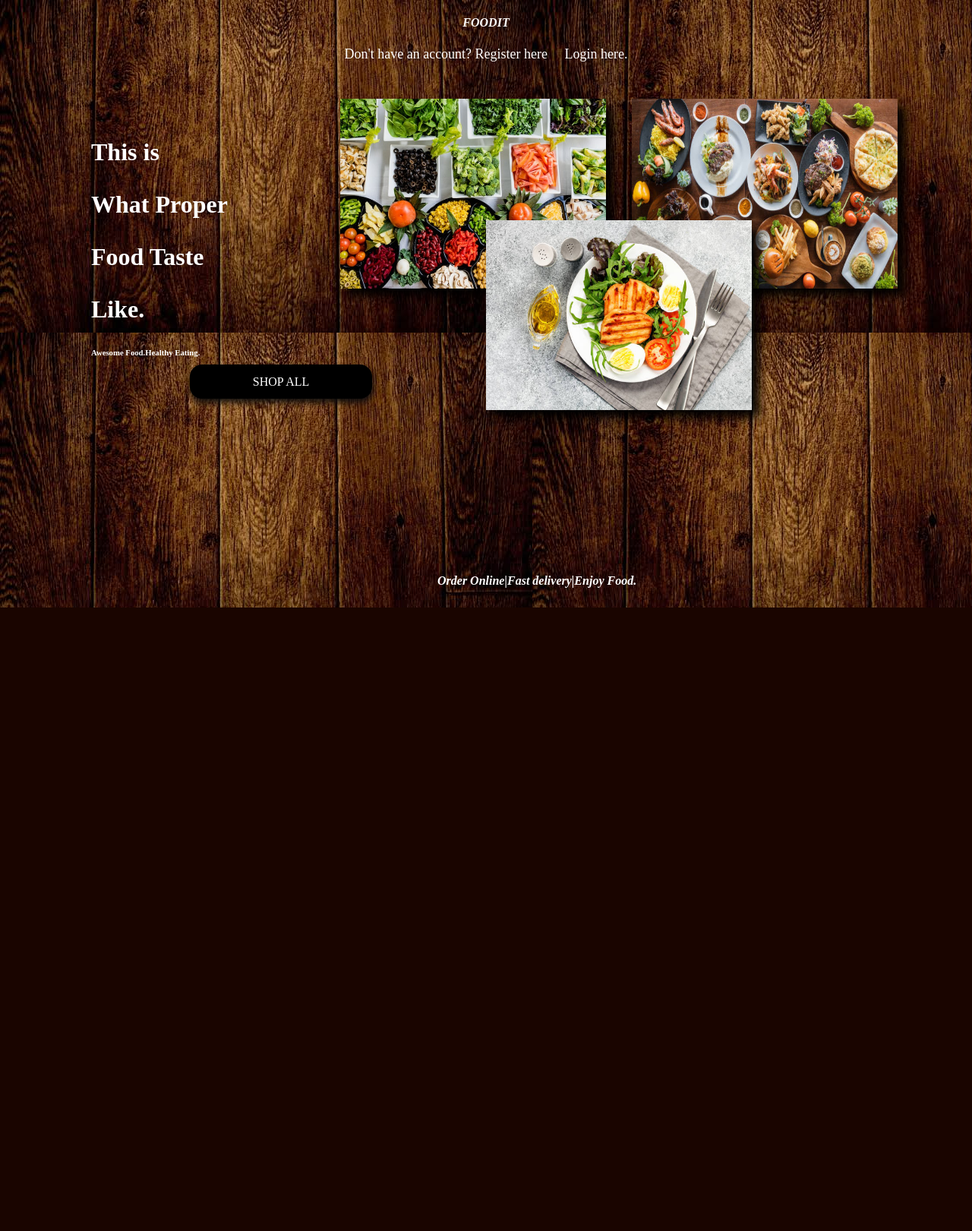
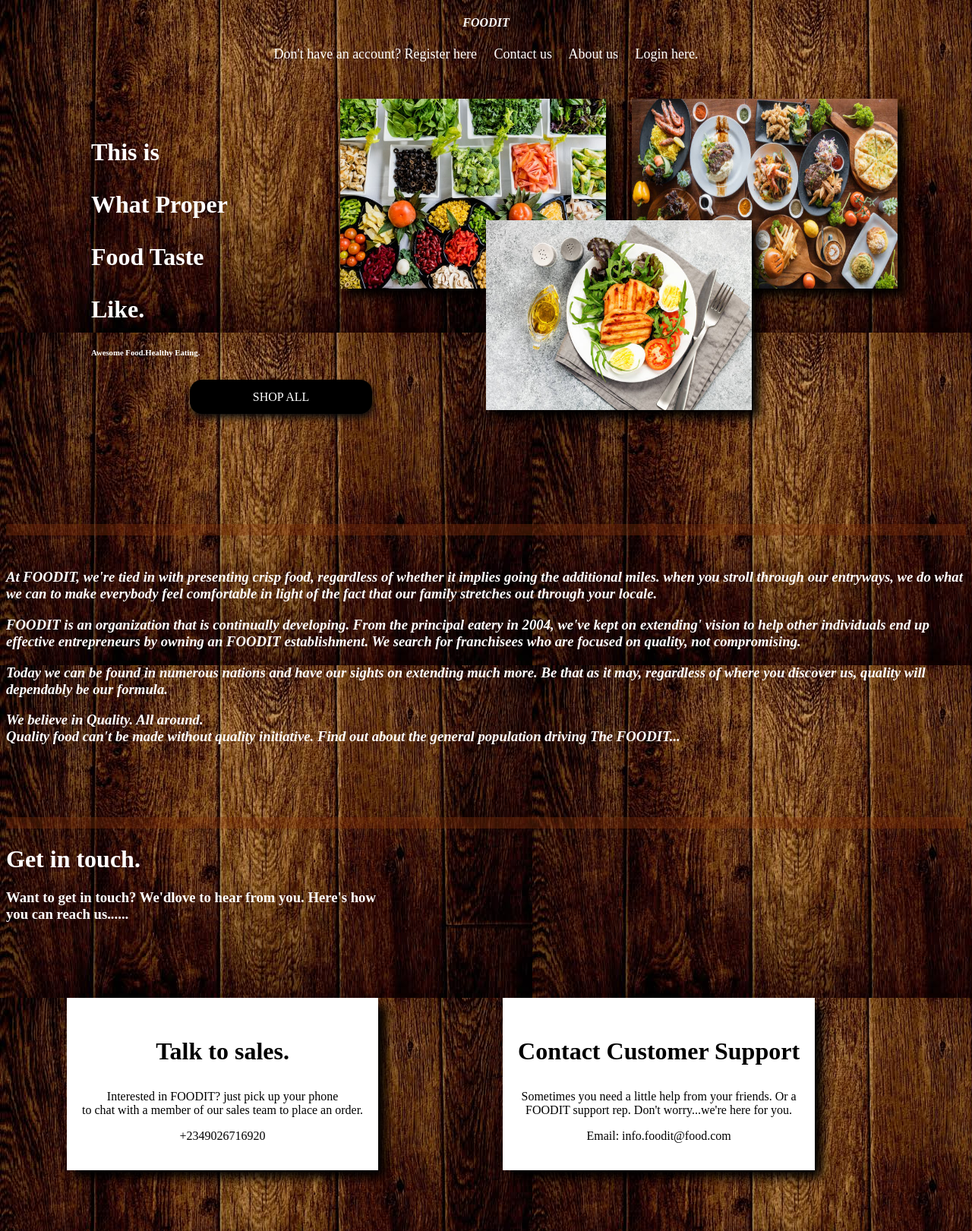
Before and after one commit to Mide2671/djangoproject, a Django app: page /Home in a window 1280 px wide. Shown: the whole page at 76% size. Before the commit the page ends 800 px from the top, so only its background shows below. Run offline with Django 4.2, Linux system fonts and the light colour scheme.

Commit message:
first committ

```diff
--- a/core/models.py
+++ b/core/models.py
@@ -5,5 +5,4 @@ class Food(models.Model):
     name = models.CharField(max_length=200)
     price = models.IntegerField()
     stock = models.IntegerField()
-    detail = models.CharField( max_length=500)
-    image_url =models.CharField(max_length=2083)
+    image_url =models.CharField( max_length = 2083)
--- a/core/views.py
+++ b/core/views.py
@@ -2,7 +2,7 @@ from django.contrib import messages
 from django.contrib.auth.models import User, auth
 from django.http import HttpResponse
 from django.shortcuts import redirect, render
-
+from datetime import datetime
 from .models import Food
 
 
@@ -52,4 +52,5 @@ def logout(request):
     auth.logout(request)
     return redirect('Home')
 def order(request):
-    return render (request,'order.html')
+    time = datetime.now()
+    return render (request,'order.html' ,{'time' : time})
--- a/templates/Home.html
+++ b/templates/Home.html
@@ -24,9 +24,14 @@
         color: white;
 
     }
+    hr{
+        height:15px;
+        background-color: rgba(134, 53, 10, 0.353);
+        border: none;
+    }
     .shop{
         position: absolute;
-        top:480px;
+        top:500px;
         left:250px;
         height: 45px;
         width:240px;
@@ -37,7 +42,7 @@
         border-radius: 16px;
         box-shadow: 1px 5px 10px 0 rgb(14, 14, 14);
     }
-    a{
+    #a{
         color: white;
         text-decoration: none;
 
@@ -75,11 +80,47 @@ footer{
     bottom: 5px;
     left: 45%;
 }
-a:hover{
+#a:hover{
     font-size:large;
     box-shadow: 10px 10px 13px black;
 }
-
+ .ab{
+    position: relative;
+    top: 600px;
+ }
+ #aab{
+    position: relative;
+    color: white;
+    font-family:'Times New Roman', Times, serif;
+    padding: 5px;
+ }
+ .conta{
+    position: relative;
+    top: 650px;
+    color:white;
+ }
+ .abbox1{
+    position: relative;
+    background-color: white;
+    color: black;
+    height: auto;
+    width: fit-content;
+    display: inline-block;
+    margin: 80px;
+    padding: 20px;
+    box-shadow: 10px 10px 13px  black;
+ }
+ .abbox2{
+    position: relative;
+    background-color: white;
+    color: black;
+    height: auto;
+    width: fit-content;
+    display: inline-block;
+    margin: 80px;
+    padding: 20px;
+    box-shadow: 10px 10px 13px  black;
+ }
 </style>
 <body>  {% if user.is_authenticated%}
     <h4 style="text-align:center ; color:white;"><i> Welcome To FOODIT, &nbsp;{{user.username}}.</i></h4>
@@ -88,14 +129,16 @@ a:hover{
     {%endif%}
     <header>
    {% if user.is_authenticated %}
-    <a href="">Home</a>&nbsp;&nbsp;&nbsp;
-    <a href="menu">Menu</a>&nbsp;&nbsp;&nbsp;&nbsp;
-    <a href="">Contact us</a>&nbsp;&nbsp;&nbsp;&nbsp;
-    <a href="">About us</a>&nbsp;&nbsp;&nbsp;&nbsp;
-    <a href="logout">Logout</a>
+    <a id="a" href="">Home</a>&nbsp;&nbsp;&nbsp;
+    <a id="a" href="menu">Menu</a>&nbsp;&nbsp;&nbsp;&nbsp;
+    <a id="a" href="#contact">Contact us</a>&nbsp;&nbsp;&nbsp;&nbsp;
+    <a id="a" href="#about">About us</a>&nbsp;&nbsp;&nbsp;&nbsp;
+    <a id="a" href="logout">Logout</a>
     {%else%}
-    <a href="Register">Don't have an account? Register here</a>&nbsp;&nbsp;&nbsp;&nbsp;
-    <a href="Sign">Login here.</a>
+    <a id="a" href="Register">Don't have an account? Register here</a>&nbsp;&nbsp;&nbsp;&nbsp;
+    <a id="a" href="#contact">Contact us</a>&nbsp;&nbsp;&nbsp;&nbsp;
+    <a id="a" href="#about">About us</a>&nbsp;&nbsp;&nbsp;&nbsp;
+    <a id="a" href="Sign">Login here.</a>
     {% endif %}
     </header>
     <main>
@@ -110,17 +153,64 @@ a:hover{
 </div>
 <div class="shop">
     {% if user.is_authenticated %}
-   <a href="menu">SHOP ALL</a>
+   <a id='a' href="menu">SHOP ALL</a>
    {%else%}
-   <a href="Sign">SHOP ALL</a>
+   <a id='a' href="Sign">SHOP ALL</a>
    {%endif%}
 </div>
     <img class="img" src=" {% static 'images\11.jpeg' %}" alt="">
     <img class = "mg1" src="{% static 'images\istockphoto-1316145885-612x612.jpg' %}" alt="">
     <img class = "mg2" src="{% static 'images\istockphoto-1150058166-612x612.jpg' %}" alt="">
+
+    <div class="ab">
+    <hr>
+    <a id="aab" name="about"><i><h3>
+     At FOODIT, we're tied in with presenting crisp food, regardless of whether it implies
+     going the additional miles. when you stroll through our entryways, we do what we can to
+     make everybody feel comfortable in light of the fact that our family stretches out through
+     your locale.
+     <p>
+        FOODIT is an organization that is continually developing. From the principal eatery in 2004,
+        we've kept on extending' vision to help other individuals end up effective entrepreneurs by owning
+        an FOODIT establishment. We search for franchisees who are focused on quality, not compromising.
+     </p>
+     <p>
+        Today we can be found in numerous nations and have our sights on extending much more. Be that as it
+        may, regardless of where you discover us, quality will dependably be our formula.
+     </p>
+        We believe in Quality. All around. <br>
+        Quality food can't be made without quality initiative. Find out about the general population driving The
+        FOODIT...
+     </p></i></h3>
+    </a></div>
+
+    <div class="conta"><a name="contact"> <hr>
+          <h1>
+            Get in touch. </h1>
+           <h3> Want to get in touch? We'dlove to hear from you. Here's how <br>
+            you can reach us......</h3>
+        </p>
+        </p>
+        <div class="abbox1">
+            <h1> <p style="text-align:center;" > Talk to sales.</p></h1>
+            <p style="text-align:center;">
+                Interested in FOODIT? just pick up your phone <br>
+                to chat with a member of our sales team to place an order.</p>
+                <p style="text-align:center;">
+                    +2349026716920
+                </p>
+        </div>
+        <div class="abbox2">
+            <h1> <p style="text-align:center;" > Contact Customer Support</p></h1>
+            <p style="text-align:center;">
+                Sometimes you need a little help from your friends. Or a<br>
+                FOODIT support rep. Don't worry...we're here for you.</p>
+                <p style="text-align:center;">
+                    Email: info.foodit@food.com
+                </p>
+       </a> </div>
+    </div>
     </main>
-    <footer>
-<h4><i><b>Order Online|Fast delivery|Enjoy Food.</b></i></h4>
-    </footer>
+
 </body>
 </html>
--- a/templates/order.html
+++ b/templates/order.html
@@ -5,6 +5,9 @@
         color:white;
         text-align:center;
         top:220px;
+    }
+    h4{
+        color:white;
     }
     a{
         color: white;
@@ -17,6 +20,7 @@
 </style>
 <body background="{%static 'images\images (2).jpeg'%}">
     <a href="menu">&nbsp;&nbsp;&nbsp; &nbsp;&nbsp;&nbsp;MENU</a>
-    <h1> YOUR FOOD WOULD BE DELIVERED TO YOUR LOCATION IN THE NEXT 10mins.<br>THANKS😊 </h1>
+   <h4> This is the time and date you made the order: {{ time}} </h4>
+    <h1> YOUR FOOD WOULD BE DELIVERED TO YOUR LOCATION IN THE NEXT {{time2}}<br>THANKS😊 </h1>
 
 </body>
```
Also changed, not shown: templates/menu.html (+38 -38 lines), core/migrations/0003_remove_food_detail.py (added), core/migrations/0004_remove_food_image_url_food_image.py (added), core/migrations/0005_remove_food_image_food_image_url.py (added), db.sqlite3.
